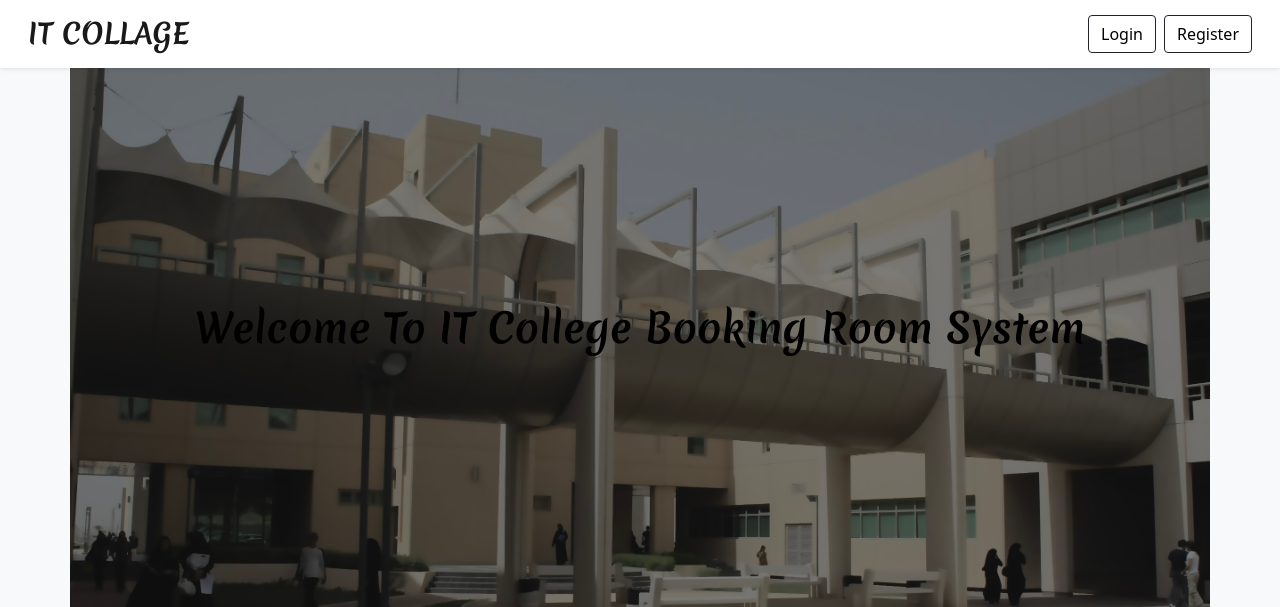
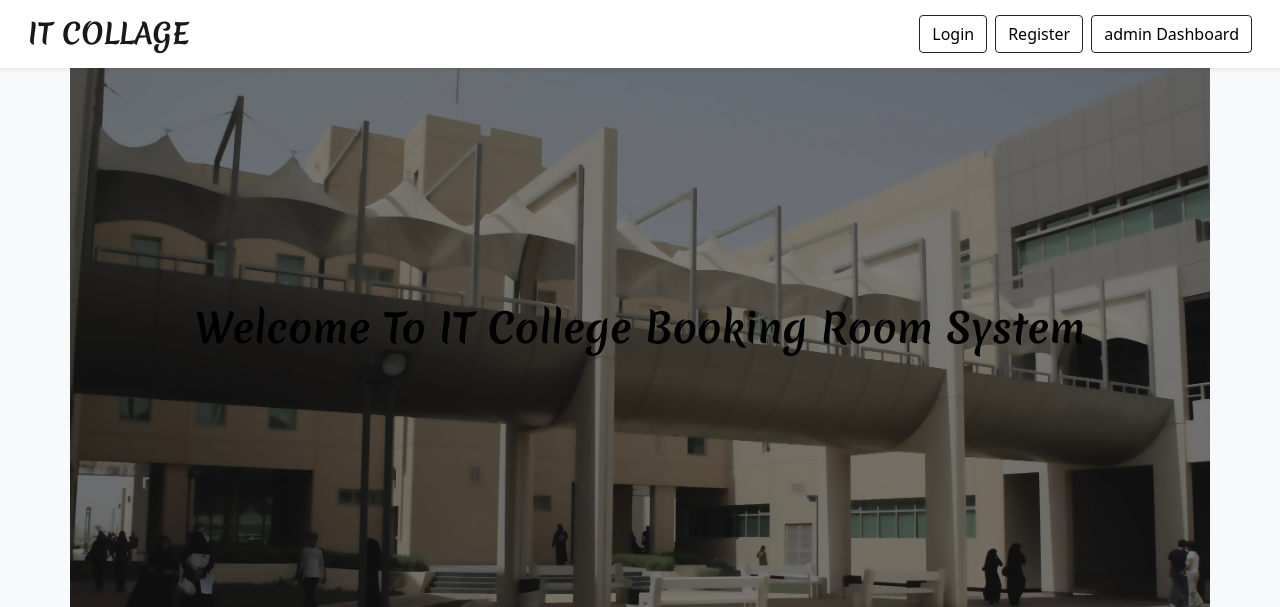
Before and after one commit to FarqadAhmed/itcs333-project, a PHP site: page /welcome.php in a window 1280 px wide. Shown: the top 607 px of the page. Run offline with PHP 8.4, Linux system fonts and the light colour scheme.

Commit message:
add admin dashboard in nav

```diff
--- a/welcome.php
+++ b/welcome.php
@@ -56,8 +56,15 @@ h5{
       <button type="button" class="btn btn-outline-dark me-lg-2 me-3" data-bs-toggle="modal" data-bs-target="#loginModal">
  <a href="login.php">Login</a>
 </button>
-      <button type="button" class="btn btn-outline-dark" data-bs-toggle="modal" data-bs-target="#RegisterModal">
+      <button type="button" class="btn btn-outline-dark me-2" data-bs-toggle="modal" data-bs-target="#RegisterModal">
       <a href="register.php">Register</a> </button>
+        <!-- admin Dashboard -->
+
+        <button type="button" class="btn btn-outline-dark " data-bs-toggle="modal" data-bs-target="#loginModal">
+
+<a href="Admin.php">admin Dashboard</a>
+
+</button>
 
 </div>
     </div>
```
